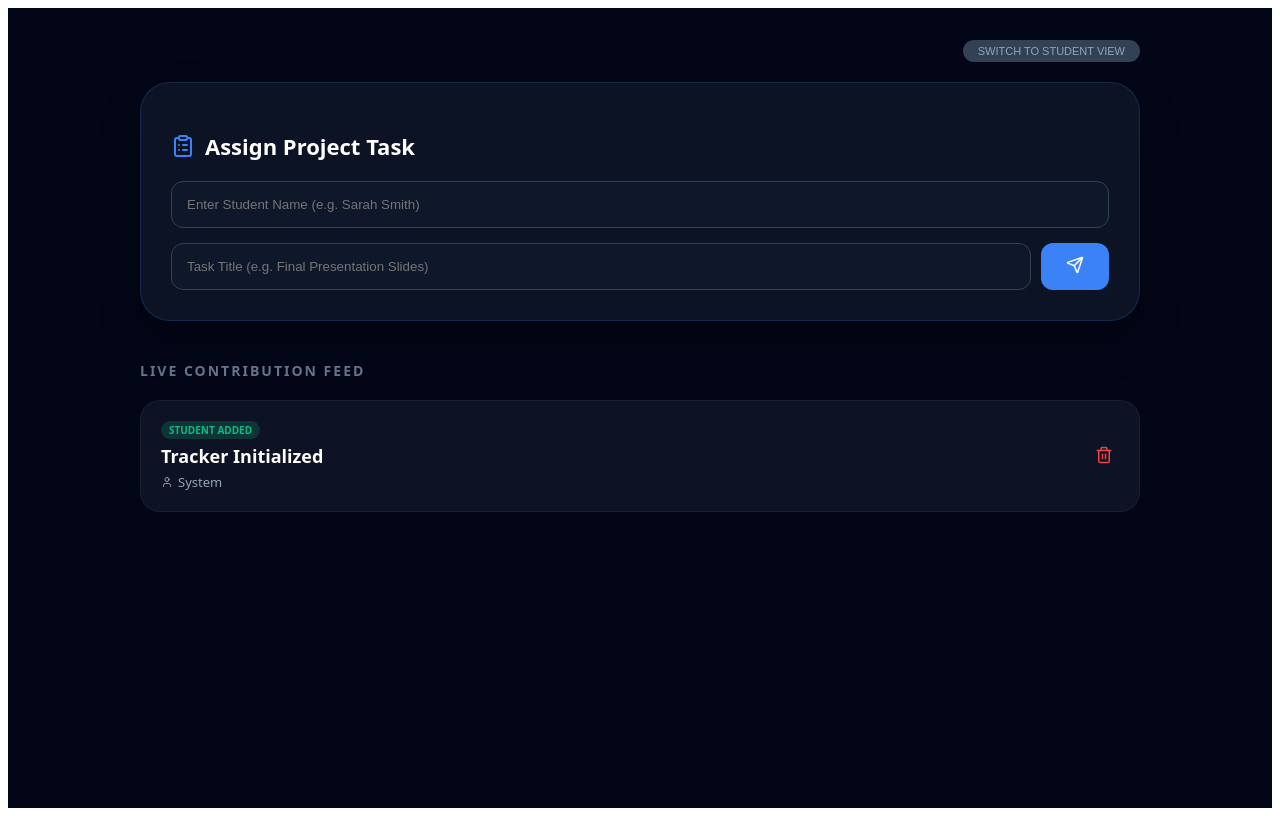
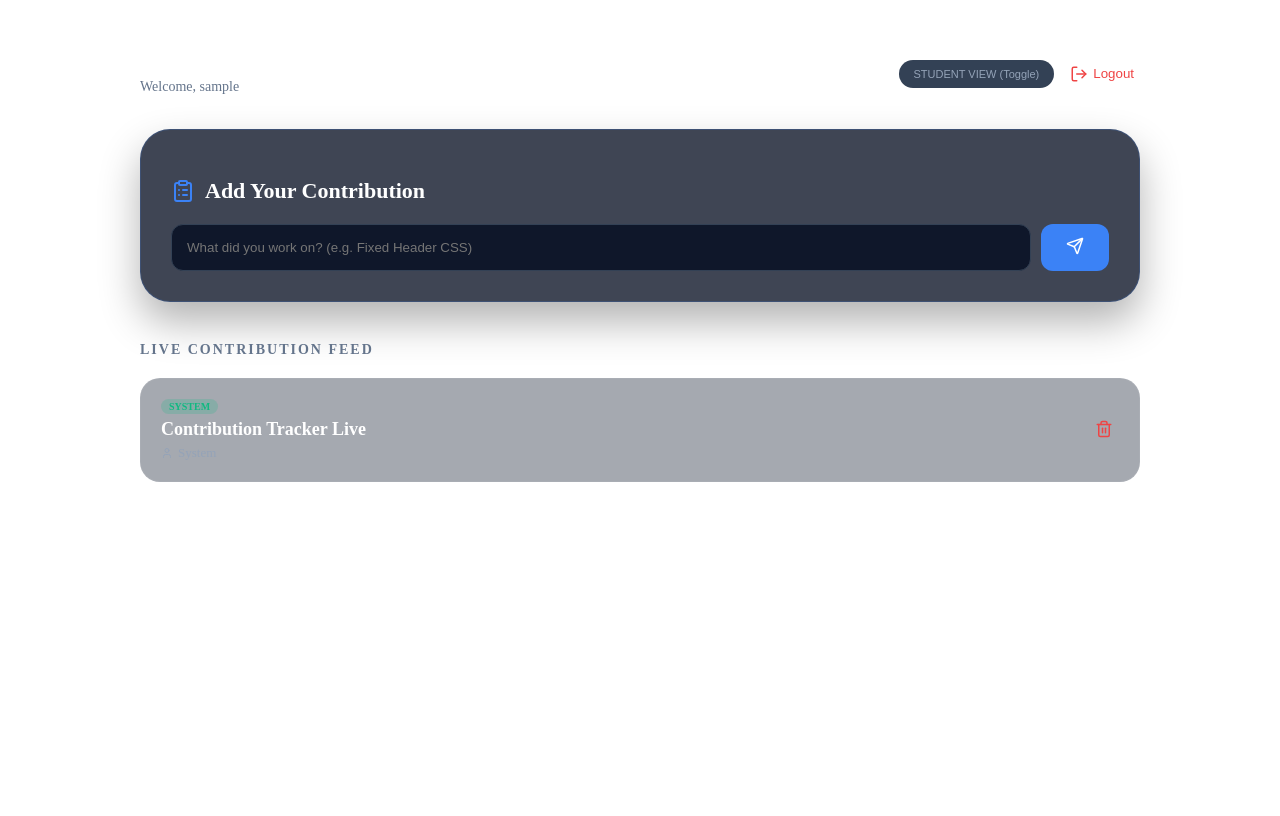
Before and after one commit to singhunique/GradeTrackerApplication, a React (Create React App) app in the folder client/: page /dashboard in a window 1280 px wide. Built offline with nearby package versions, Linux system fonts and the light colour scheme; sample sign-in values are in the browser's storage.

Commit message:
Update dashboard logic and protected routes

```diff
--- a/client/src/App.js
+++ b/client/src/App.js
@@ -4,16 +4,11 @@ import { Toaster } from 'react-hot-toast';
 import Login from './components/Login';
 import Register from './components/Register';
 import Dashboard from './components/Dashboard';
-
+import ProtectedRoute from './components/ProtectedRoute';
 function App() {
   return (
-    <div style={{
-      backgroundColor: '#020617',
-      minHeight: '100vh',
-      color: 'white',
-      fontFamily: 'system-ui, -apple-system, sans-serif'
-    }}>
-      <Toaster position="top-center" reverseOrder={false} />
+    <div style={{ /* ... your styles */ }}>
+      <Toaster position="top-center" />
 
       <Routes>
         {/* Public Routes */}
@@ -21,9 +16,16 @@ function App() {
         <Route path="/register" element={<Register />} />
 
         {/* Protected Route */}
-        <Route path="/dashboard" element={<Dashboard />} />
+        <Route
+          path="/dashboard"
+          element={
+            <ProtectedRoute>
+              <Dashboard />
+            </ProtectedRoute>
+          }
+        />
 
-        {/* Catch-all: Redirect to Login */}
+        {/* Catch-all */}
         <Route path="*" element={<Navigate to="/" />} />
       </Routes>
     </div>
--- a/client/src/components/Dashboard.js
+++ b/client/src/components/Dashboard.js
@@ -1,46 +1,71 @@
 import React, { useState } from 'react';
-import { Plus, CheckCircle2, User, ClipboardList, Send, Trash2 } from 'lucide-react';
+import { useNavigate } from 'react-router-dom'; // Added for logout
+import { Plus, CheckCircle2, User, ClipboardList, Send, Trash2, LogOut } from 'lucide-react';
 import toast from 'react-hot-toast';
 
 const Dashboard = () => {
-  // 1. STATE MANAGEMENT
+  const navigate = useNavigate();
+
+  // 1. Get info from localStorage
+  const userEmail = localStorage.getItem('userEmail') || 'Guest';
+  const userName = localStorage.getItem('userName') || 'Student';
+
+  // 2. State for Admin Toggle (Fixing the crash)
+  const adminEmail = 'your-personal-email@gmail.com';
+  const [isAdmin, setIsAdmin] = useState(userEmail === adminEmail);
+
   const [contributions, setContributions] = useState([
-    { id: 1, studentName: 'System', title: 'Tracker Initialized', status: 'Done', type: 'system' }
+    { id: 1, studentName: 'System', title: 'Contribution Tracker Live', status: 'Active', type: 'system' }
   ]);
   const [inputValue, setInputValue] = useState('');
-  const [studentNameInput, setStudentNameInput] = useState(''); // Only used by Admin to assign
-  const [isAdmin, setIsAdmin] = useState(true); // Toggle this to 'false' to test Student view
+  const [studentNameInput, setStudentNameInput] = useState('');
 
-  // 2. LOGIC TO ADD CONTRIBUTION OR ASSIGN TASK
+  const handleLogout = () => {
+    localStorage.clear(); // Clears token, email, and name
+    toast.success('Logged out');
+    navigate('/');
+  };
+
   const handleSubmit = (e) => {
     e.preventDefault();
     if (!inputValue.trim()) return;
 
     const newEntry = {
       id: Date.now(),
-      // If Admin, use the name they typed. If Student, it uses "Self"
-      studentName: isAdmin ? (studentNameInput || "Unassigned Student") : "My Contribution",
+      studentName: isAdmin ? (studentNameInput || "Team Member") : userName,
       title: inputValue,
       status: 'Pending',
-      type: isAdmin ? 'assigned' : 'self'
+      type: isAdmin ? 'assigned' : 'self',
+      timestamp: new Date().toLocaleTimeString([], { hour: '2-digit', minute: '2-digit' })
     };
 
     setContributions([newEntry, ...contributions]);
     setInputValue('');
     setStudentNameInput('');
-    toast.success(isAdmin ? 'Task Assigned to Student!' : 'Your contribution was added!');
+    toast.success(isAdmin ? 'Task Assigned!' : 'Contribution Tracked!');
   };
 
   return (
     <div style={{ padding: '30px', maxWidth: '1000px', margin: '0 auto', color: 'white' }}>
 
-      {/* --- ROLE TOGGLE (For Testing Only) --- */}
-      <div style={{ marginBottom: '20px', textAlign: 'right' }}>
-        <button
-          onClick={() => setIsAdmin(!isAdmin)}
-          style={{ background: '#334155', color: '#94a3b8', border: 'none', padding: '5px 15px', borderRadius: '20px', cursor: 'pointer', fontSize: '11px' }}>
-          SWITCH TO {isAdmin ? 'STUDENT VIEW' : 'ADMIN VIEW'}
-        </button>
+      {/* --- HEADER & LOGOUT --- */}
+      <div style={{ display: 'flex', justifyContent: 'space-between', alignItems: 'center', marginBottom: '20px' }}>
+        <div>
+          <h1 style={{ fontSize: '24px', margin: 0 }}>Project Hub</h1>
+          <p style={{ color: '#64748b', fontSize: '14px' }}>Welcome, {userName}</p>
+        </div>
+        <div style={{ display: 'flex', gap: '10px', alignItems: 'center' }}>
+          <button
+            onClick={() => setIsAdmin(!isAdmin)}
+            style={{ background: '#334155', color: '#94a3b8', border: 'none', padding: '8px 15px', borderRadius: '20px', cursor: 'pointer', fontSize: '11px' }}>
+            {isAdmin ? 'ADMIN VIEW' : 'STUDENT VIEW'} (Toggle)
+          </button>
+          <button
+            onClick={handleLogout}
+            style={{ background: 'none', border: 'none', color: '#ef4444', cursor: 'pointer', display: 'flex', alignItems: 'center', gap: '5px' }}>
+            <LogOut size={18} /> Logout
+          </button>
+        </div>
       </div>
 
       {/* --- INPUT SECTION --- */}
@@ -106,7 +131,7 @@ const Dashboard = () => {
                   color: item.type === 'assigned' ? '#3b82f6' : '#10b981',
                   fontWeight: 'bold'
                 }}>
-                  {item.type === 'assigned' ? 'ADMIN ASSIGNED' : 'STUDENT ADDED'}
+                  {item.type === 'assigned' ? 'ADMIN ASSIGNED' : item.type === 'system' ? 'SYSTEM' : 'STUDENT ADDED'}
                 </span>
               </div>
               <h4 style={{ margin: '0 0 5px 0', fontSize: '18px' }}>{item.title}</h4>
@@ -115,6 +140,7 @@ const Dashboard = () => {
               </div>
             </div>
 
+            {/* Only Admin or the System should probably delete, but here is your trash icon */}
             <button
               onClick={() => setContributions(contributions.filter(c => c.id !== item.id))}
               style={{ background: 'none', border: 'none', color: '#ef4444', cursor: 'pointer' }}>
--- a/client/src/components/Login.js
+++ b/client/src/components/Login.js
@@ -7,20 +7,21 @@ const Login = ({ onLoginSuccess }) => {
   const [email, setEmail] = useState('');
   const [password, setPassword] = useState('');
   const [isLoading, setIsLoading] = useState(false);
-
   const handleLogin = (e) => {
     e.preventDefault();
     setIsLoading(true);
 
     // Simulate a professional login delay
     setTimeout(() => {
-      console.log("Logging in with:", email);
+      // 1. Store the user's email in the browser's memory
+      localStorage.setItem('userEmail', email);
 
-      // 2. CRITICAL FIX: Use the prop instead of 'navigate'
-      if (onLoginSuccess) {
-        onLoginSuccess();
-      }
+      // 2. Extract a "Name" from the email (e.g., "john" from "john@gmail.com")
+      const displayName = email.split('@')[0];
+      localStorage.setItem('userName', displayName);
 
+      toast.success(`Logged in as ${displayName}`);
+      navigate('/dashboard');
       setIsLoading(false);
     }, 1500);
   };
--- /dev/null
+++ b/client/src/components/ProtectedRoute.js
@@ -0,0 +1,14 @@
+import { Navigate } from 'react-router-dom';
+
+const ProtectedRoute = ({ children }) => {
+  // Replace this with your actual auth logic (e.g., a token in localStorage or a Context value)
+  const isAuthenticated = !!localStorage.getItem('token');
+
+  if (!isAuthenticated) {
+    return <Navigate to="/" replace />;
+  }
+
+  return children;
+};
+
+export default ProtectedRoute;
```
